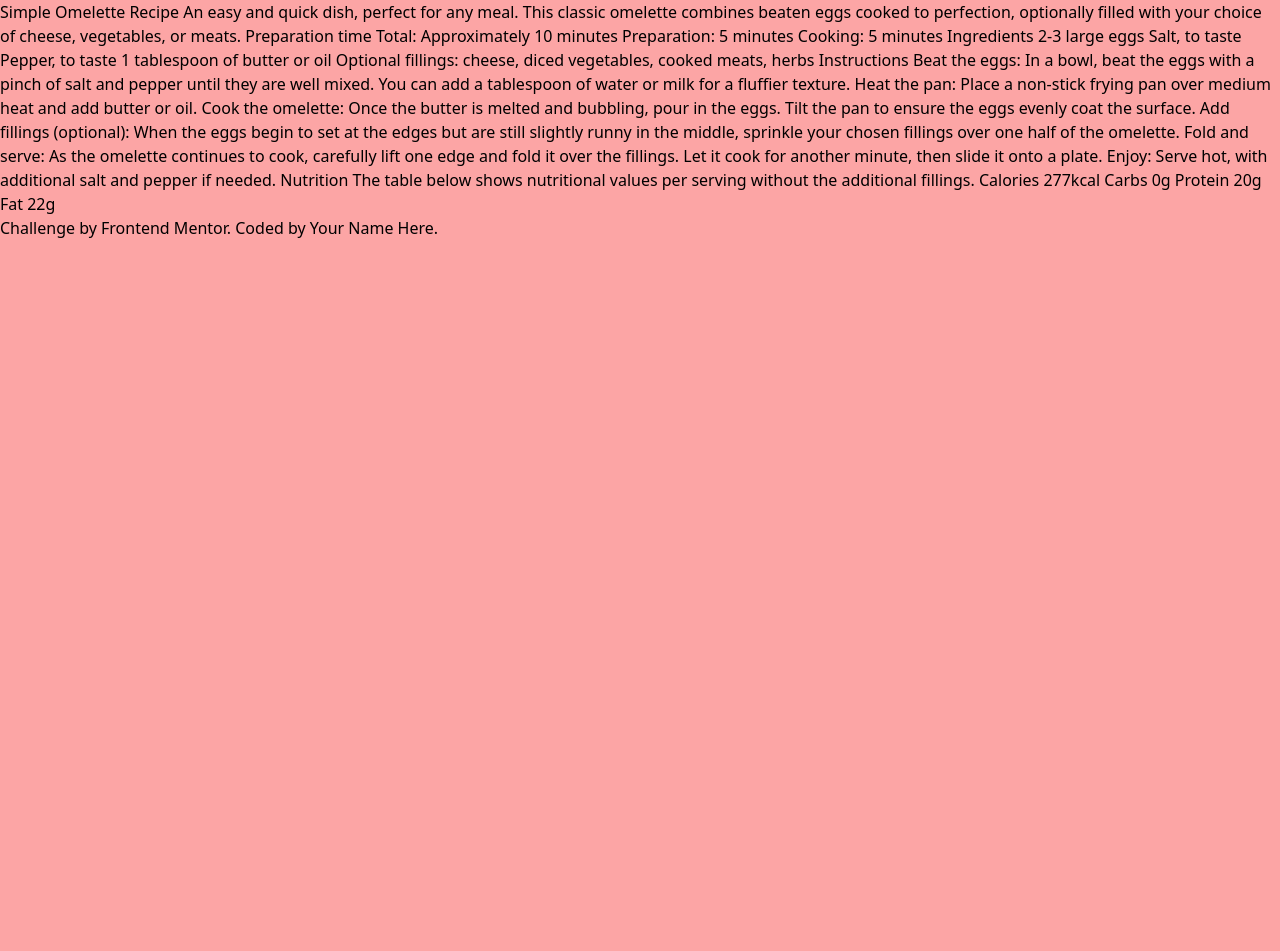
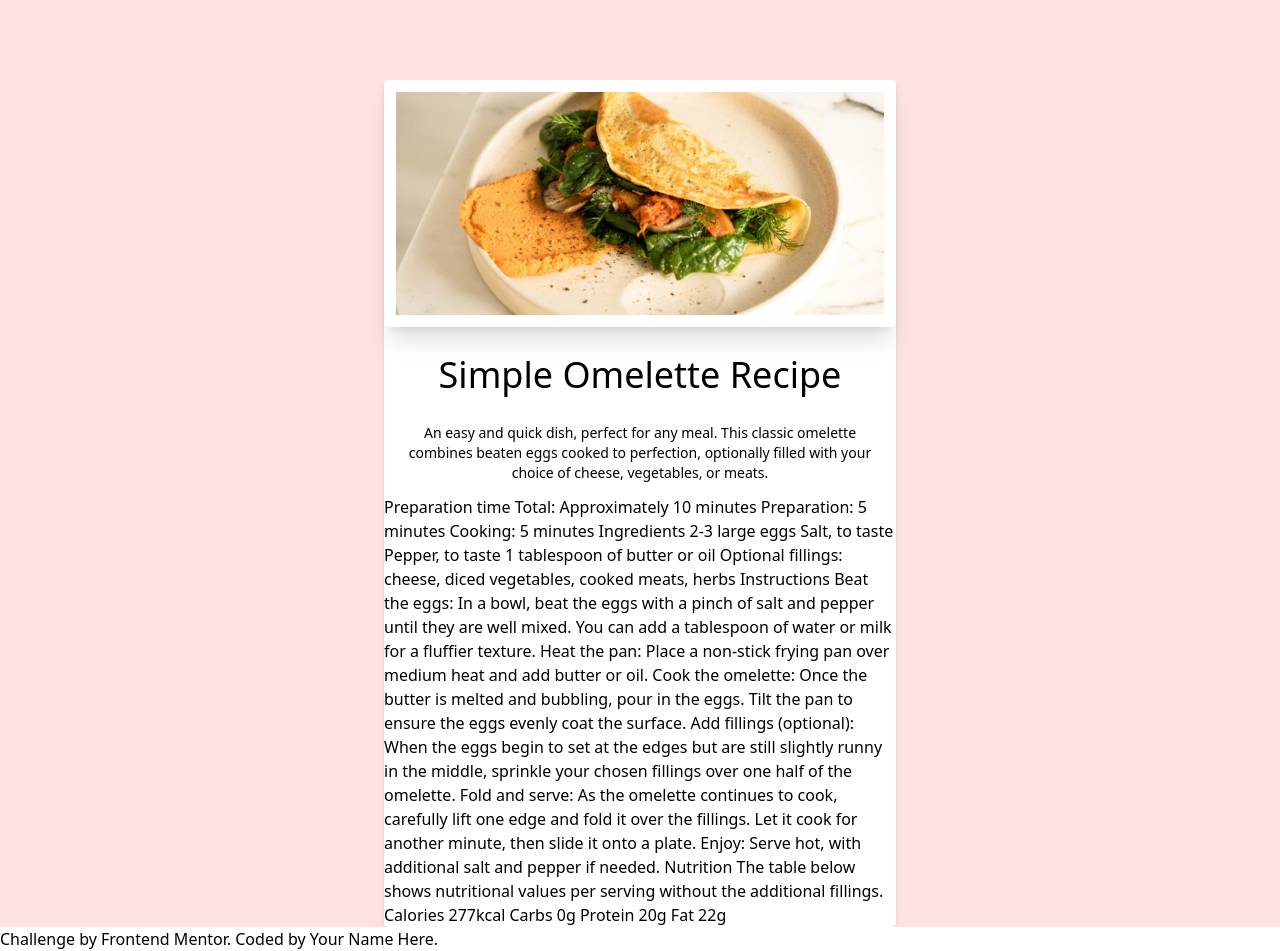
Before and after one commit to Jeyker-Dev/Recipe-Page, a website: page src/index.html in a window 1280 px wide. Before the commit the page ends 800 px from the top, so only its background shows below. Drawn offline with Linux system fonts and the light colour scheme.

Commit message:
Agregada imagen de Receta, titulo y texto

```diff
--- a/src/index.html
+++ b/src/index.html
@@ -9,17 +9,31 @@
 
   <title>Frontend Mentor | Recipe page</title>
 </head>
-<body class="bg-red-300">
+<body class="bg-red-100">
+        <!--  Page Body   -->
+  <main class="container mx-auto bg-white mt-20 rounded md:w-2/5 shadow-md">
 
-  <section class="container mx-auto">
+      <!--  Container Image   -->
+      <div class="md:w-full mx-auto">
+        <!--  Image Recipe  -->
+          <img src="./img/image-omelette.jpeg" alt="Imagen Receta" class="object-cover my-3 p-3 shadow-xl rounded-md">
+ <!--  Here End Image Recipe  -->
+        </div>
+  <!--  Here End Container Image   -->
 
-    <div>
-
-  Simple Omelette Recipe
-
-  An easy and quick dish, perfect for any meal. This classic omelette combines beaten eggs cooked
-  to perfection, optionally filled with your choice of cheese, vegetables, or meats.
-
+  <!--  Container Text Body  -->
+    <div class="">
+      <!--  Container Title and Text  -->
+      <div>
+      <!--  Title Recipe  -->
+        <h1 class="md:text-xl text-lg lg:text-2xl xl:text-4xl text-center my-7">Simple Omelette Recipe</h1>
+        <!--  Text Recipe  -->
+        <p class="text-sm text-center mb-3 mx-5">
+          An easy and quick dish, perfect for any meal. This classic omelette combines beaten eggs cooked
+          to perfection, optionally filled with your choice of cheese, vegetables, or meats.
+        </p>
+      </div>
+ <!-- Here End Container Title and Text  -->
   Preparation time
 
   Total: Approximately 10 minutes
@@ -68,9 +82,12 @@
   Fat
   22g
     </div>
-  </section>
+<!--  Container Text Body  -->
+  </main>
+<!--  Here End Page Body   -->
+
 <!--  Footer   -->
-<footer>
+<footer class="bg-white container mx-auto">
   <!--  Content Footer   -->
     <div class="attribution">
       Challenge by <a href="https://www.frontendmentor.io?ref=challenge" target="_blank">Frontend Mentor</a>.
```
Also changed, not shown: src/dist/app.css, src/img/favicon-32x32.png (renamed from assets/images/favicon-32x32.png), src/img/image-omelette.jpeg (renamed from assets/images/image-omelette.jpeg).
